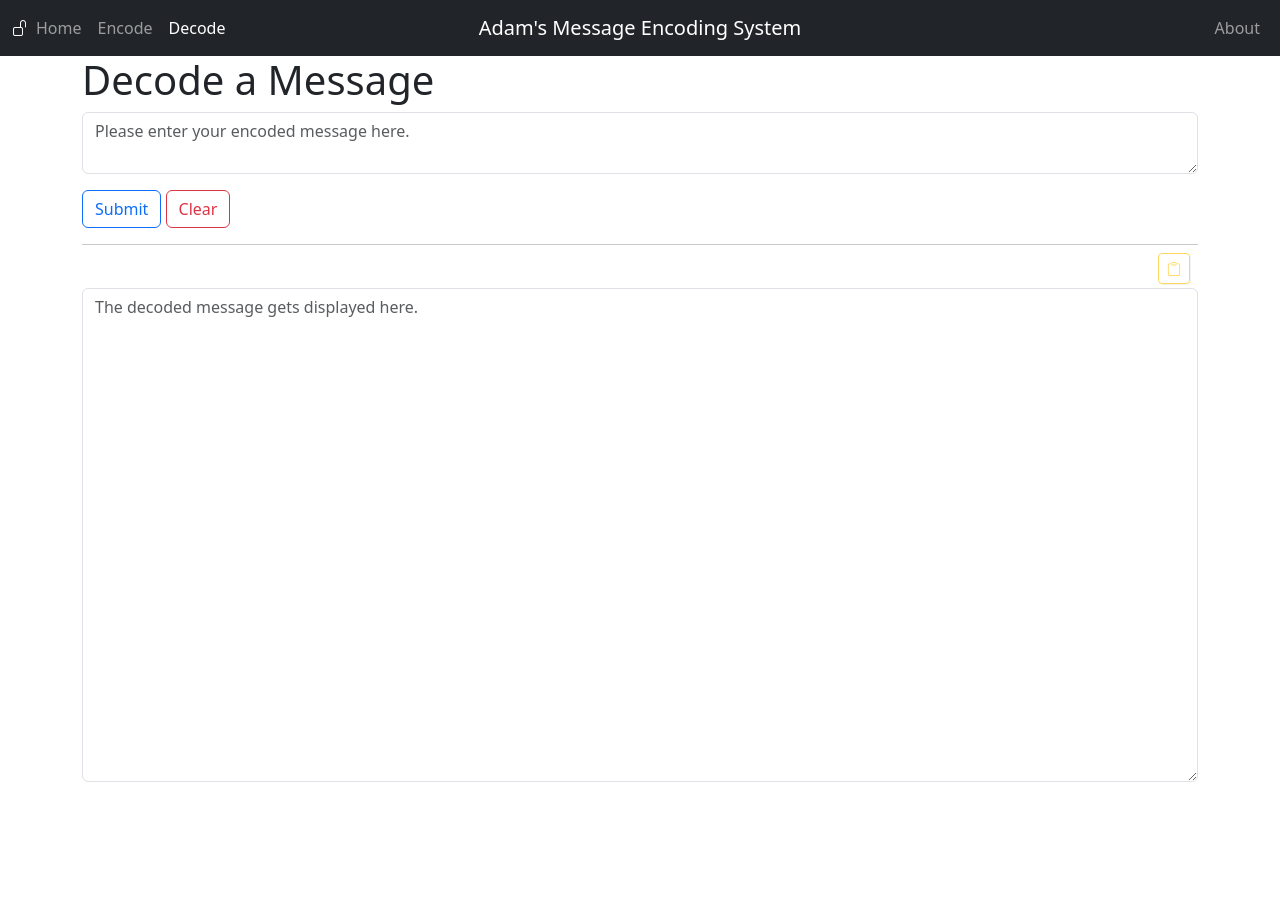
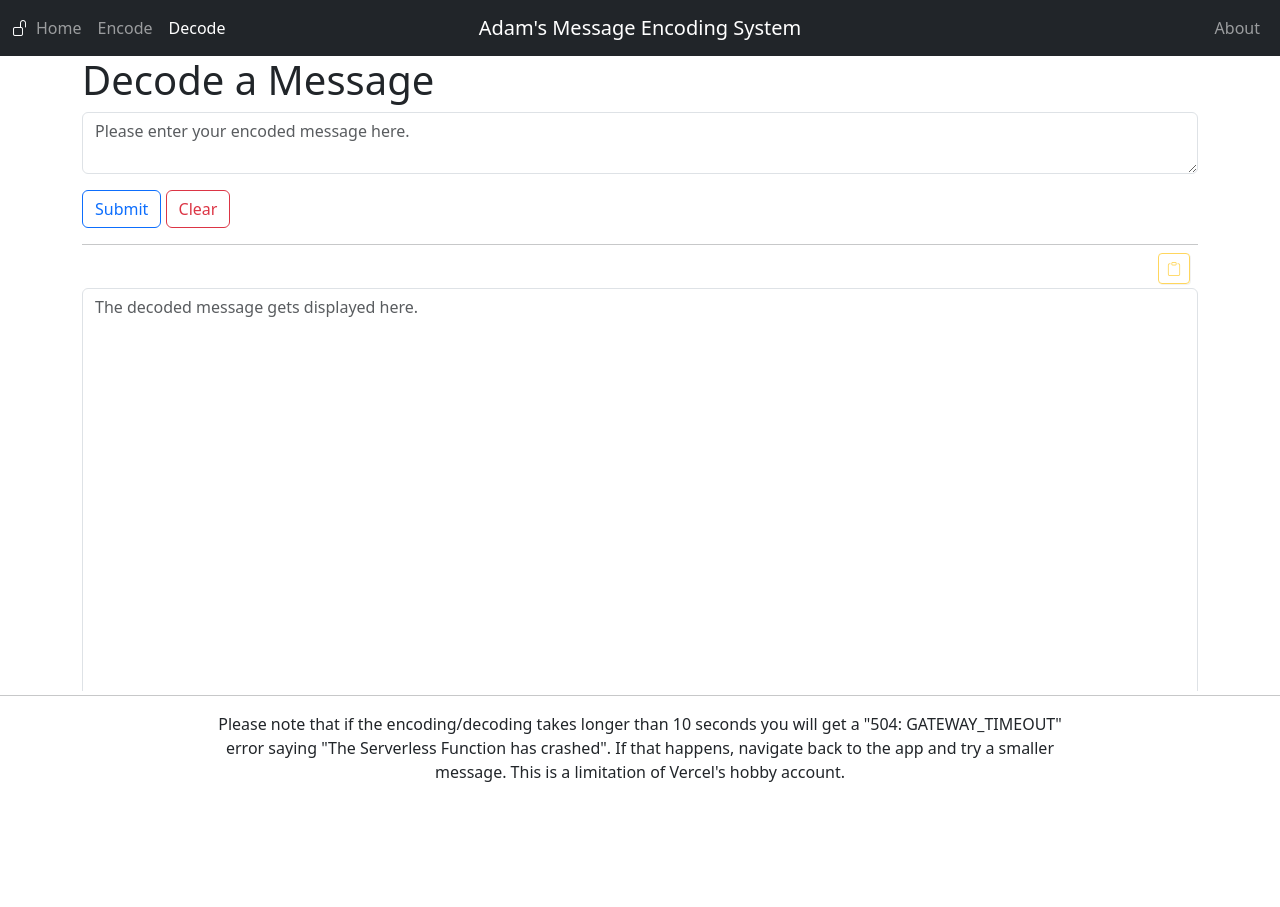
Before and after one commit to adam-bartholomew/encode-message, a Flask app: page /decode in a window 1280 px wide. Before the commit the page ends 782 px from the top, so only its background shows below. Run offline with Flask 3, Linux system fonts and the light colour scheme; parts of the project's set-up code (start-up, migrations or seed data) failed here and were passed over; some libraries are stand-ins or nearby versions.

Commit message:
Add and update footers.

```diff
--- a/static/css/style.css
+++ b/static/css/style.css
@@ -67,3 +67,6 @@
     0% { transform: rotate(0deg); }
     100% { transform: rotate(360deg); }
 }
+.footer-general{
+    background-color: white;
+}
--- a/templates/base.html
+++ b/templates/base.html
@@ -78,7 +78,7 @@
             </div>
         </div>
     </nav>
-    <div class="container">
+    <div class="container main-body">
         {% for message in get_flashed_messages() %}
             <div class="alert alert-danger">{{ message }}</div>
         {% endfor %}
@@ -87,6 +87,14 @@
         </div>
         {% block content %} {% endblock %}
     </div>
+    {% if active_page == 'encode' or active_page == 'decode' %}
+    <div class="row sticky-bottom footer-general">
+        <hr class="mt-1 mb-3"/>
+        <div class="col-md-8 offset-md-2 div-title-center">
+            <p>Please note that if the encoding/decoding takes longer than 10 seconds you will get a "504: GATEWAY_TIMEOUT" error saying "The Serverless Function has crashed". If that happens, navigate back to the app and try a smaller message. This is a limitation of Vercel's hobby account.</p>
+        </div>
+    </div>
+    {% endif %}
 
     <!-- jQuery first, then Popper.js, then Bootstrap JS -->
     <script src="https://code.jquery.com/jquery-3.3.1.slim.min.js" integrity="sha384-q8i/X+965DzO0rT7abK41JStQIAqVgRVzpbzo5smXKp4YfRvH+8abtTE1Pi6jizo" crossorigin="anonymous"></script>
--- a/templates/decode.html
+++ b/templates/decode.html
@@ -4,7 +4,7 @@
 {% block content %}
 <h1>{% block title %} Decode a Message {% endblock %}</h1>
 
-<form id="decodeForm" method="post">
+<form id="decodeForm" method="post" class="form-general">
     <div class="mb-3">
         <textarea id="inputMessage" name="inputMessage" placeholder="Please enter your encoded message here." class="form-control" Title="This should contain a date on the first line with text following on each subsequent line.">{{ request.form['inputMessage'] }}</textarea>
     </div>
--- a/templates/encode.html
+++ b/templates/encode.html
@@ -4,7 +4,7 @@
 {% block content %}
 <h1>{% block title %} Encode a Message {% endblock %}</h1>
 
-<form id="encodeForm" method="post">
+<form id="encodeForm" method="post" class="form-general">
     <div class="mb-3">
         <input id="inputMessage" type="text" maxlength="500" name="inputMessage" placeholder="Please enter the message to encode here." class="form-control" value="{{ request.form['inputMessage'] }}"/>
         <br/>
--- a/templates/index.html
+++ b/templates/index.html
@@ -9,7 +9,7 @@
         <p>This application was built to encode and decode an English message around the number of syllables in a word. A more detailed design document can be found in the GitHub repository linked in the "About" section.</p>
     </div>
 </div>
-<div class="row fixed-bottom">
+<div class="row fixed-bottom footer-general">
     <hr class="mt-1 mb-3"/>
     <div class="col-md-8 offset-md-2 div-title-center">
         <p>This app is a work in progress, apologies for any errors or issues encountered. Please stop by the <a target="_blank" href="https://github.com/adam-bartholomew/encode-message">GitHub repo</a> to create an issue if you'd like.</p>
```
